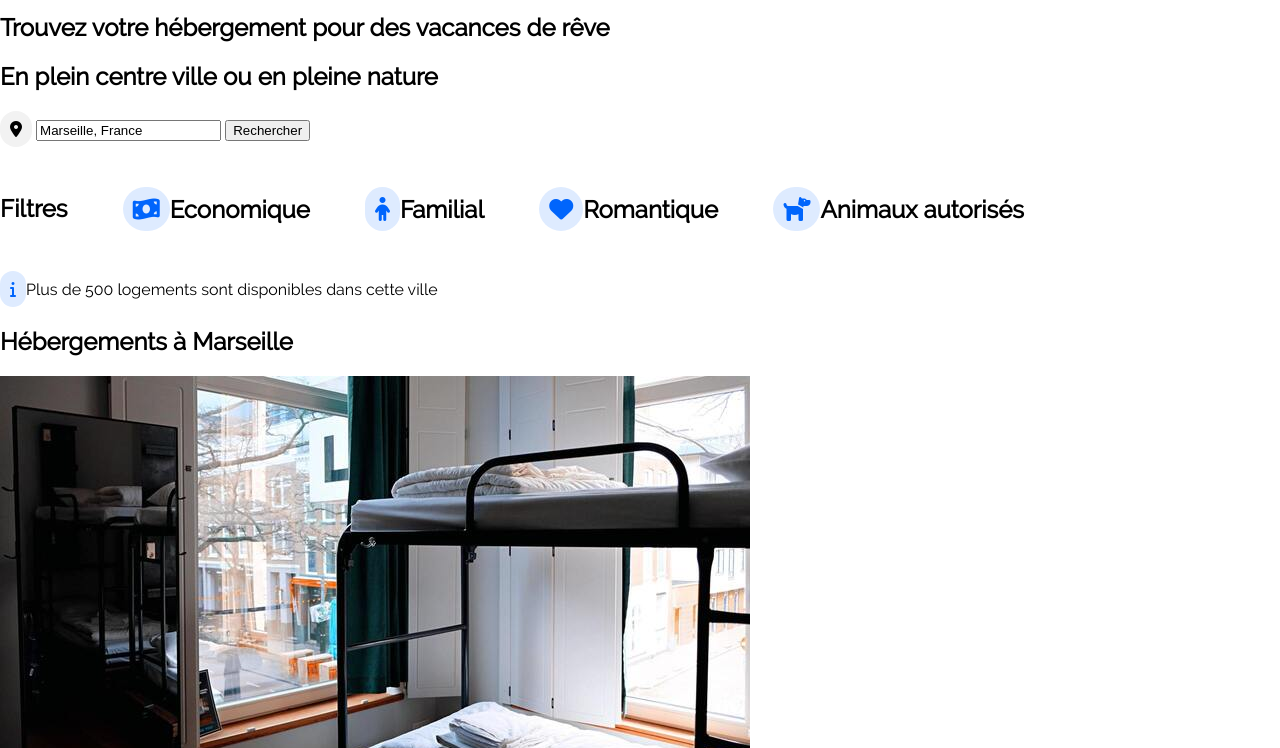
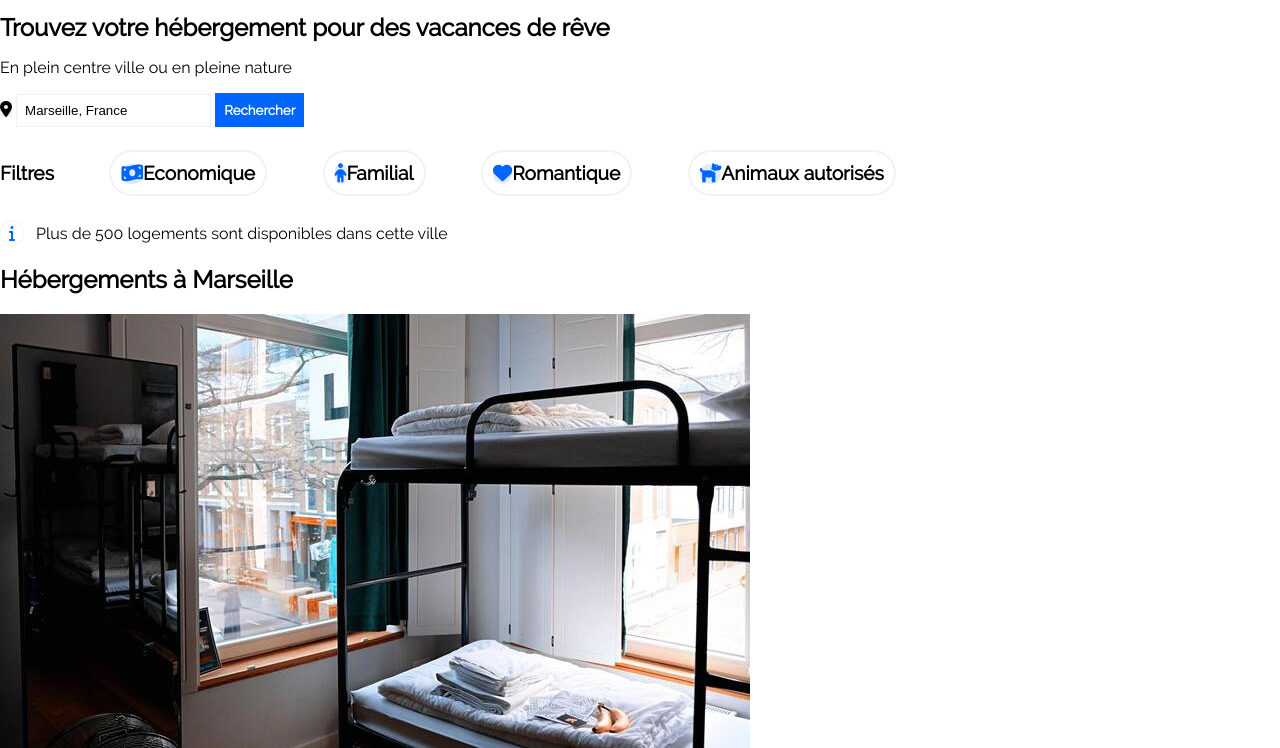
Before and after one commit to LauraFlam/FlamentLaura_2_15-07-2021, a plain HTML site: page index.html in a window 1280 px wide. Shown: the part 52-800 px from the top of the page. Drawn offline with Linux system fonts and the light colour scheme.

Commit message:
modification des filtres en html et css

```diff
--- a/index.html
+++ b/index.html
@@ -21,32 +21,34 @@
         </header>
 
         <h1>Trouvez votre hébergement pour des vacances de rêve</h1>
-            <h2>En plein centre ville ou en pleine nature</h2>
+            <p>En plein centre ville ou en pleine nature</p>
         <form type="post" action="">
             <p>
                 <i class="fas fa-map-marker-alt"></i>
-                <input type="search" value="Marseille, France"/>
-                <input type="submit" value="Rechercher" />
+                <input type="search" value="Marseille, France" class="search"/>
+                <input type="submit" value="Rechercher" class="bouton" />
             </p>
         </form>
         <div class="filtres">
             <p>Filtres</p>
             <div>
-                <p><i class="fas fa-money-bill-wave"></i>Economique</p>
+                <a href="#"><i class="fas fa-money-bill-wave"></i>Economique</a>
             </div>
             <div>
-                <p><i class="fas fa-child"></i>Familial</p>
+                <a href="#"><i class="fas fa-child"></i>Familial</a>
             </div>
             <div>
-                <p><i class="fas fa-heart"></i>Romantique</p>
+                <a href="#"><i class="fas fa-heart"></i>Romantique</a>
             </div>
             <div>
-                <p><i class="fas fa-dog"></i>Animaux autorisés</p>
+                <a href="#"><i class="fas fa-dog"></i>Animaux autorisés</a>
             </div>
         </div>
-        <div>
+
+        <div class="info">
             <p><i class="fas fa-info"></i>Plus de 500 logements sont disponibles dans cette ville</p>
         </div>
+
 
         <section id="hébergements">
             <h2>Hébergements à Marseille</h2>
--- a/styles.css
+++ b/styles.css
@@ -61,10 +61,27 @@ h1
     font-size: 150%;
     font-weight: bold;
 }
+/* Formulaire */
 form p i
 {
     color:black;
     background-color: #F2F2F2;
+}
+.search
+{
+    border: 0.1em #F2F2F2 solid;
+}
+.bouton
+{
+    background-color: #0065FC;
+    color: white;
+    border: 0.1em #0065FC solid;
+    font-family: 'Raleway';
+    font-weight: bold;
+}
+.search, .bouton
+{
+    padding: 8px;
 }
 
 /* Filtres */
@@ -74,14 +91,13 @@ form p i
     display: flex;
     justify-content: space-between;
     align-items: center;
-    width: 80%;
-    font-size: 1.5em;
+    width: 70%;
+    font-size: 1.2em;
 }
-i
+.filtres i
 {
     color: #0065FC;
     background-color: #DEEBFF;
-    padding: 10px 10px;
     border-radius: 30px;
 }
 .filtres a
@@ -89,6 +105,18 @@ i
     text-decoration: none;
     color: black;
     border: 0.15em #F2F2F2 solid;
+    padding: 10px 10px;
     border-radius: 30px;
-    padding: 10px 10px;
 }
+.filtres a:hover
+{
+    text-decoration: underline;
+}
+.info i
+{
+    color: #0065FC;
+    border: 0.1em #F2F2F2 solid;
+    padding: 0.25em 0.5em 0.25em 0.5em;
+    border-radius: 50px;
+    margin-right: 0.75em;
+}
```
